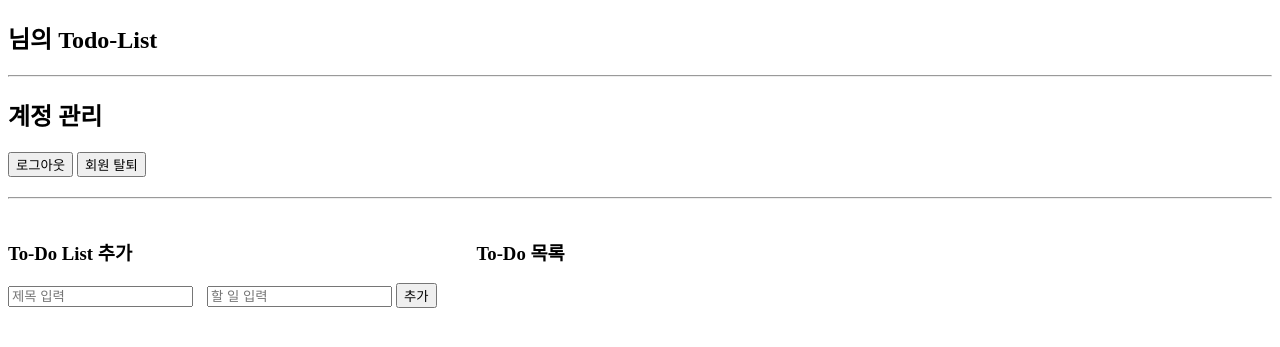
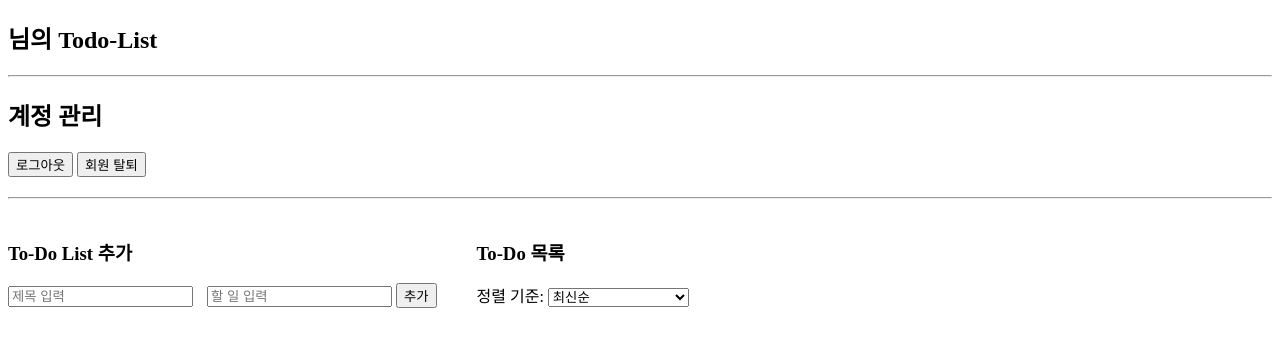
Before and after one commit to Rth2608/FastApi_Todos_20201608, a FastAPI app: page / in a window 1280 px wide. Shown: the top 347 px of the page. Run offline with FastAPI, Linux system fonts and the light colour scheme; the visitor is signed in with stand-in values (Sample User, id 1); data that the repository does not hold is empty.

Commit message:
feat : todolist 제목에 따른 정렬 기준 추가 및 선택한 정렬 기준에 따라 나열

```diff
--- a/my_todo_app/templates/index.html
+++ b/my_todo_app/templates/index.html
@@ -1,8 +1,8 @@
 <!DOCTYPE html>
 <html lang="ko">
 <head>
-    <meta charset="UTF-8">
-    <meta name="viewport" content="width=device-width, initial-scale=1.0">
+  <meta charset="UTF-8" />
+  <meta name="viewport" content="width=device-width, initial-scale=1.0"/>
   <title>ToDo App</title>
 </head>
 <body>
@@ -30,6 +30,13 @@
       <!-- 오른쪽: 목록 영역 -->
       <div>
         <h3>To-Do 목록</h3>
+        <label for="sort-select">정렬 기준: </label>
+        <select id="sort-select" onchange="renderTodos()">
+          <option value="latest">최신순</option>
+          <option value="oldest">오래된순</option>
+          <option value="title-asc">제목 오름차순 (ㄱ~Z)</option>
+          <option value="title-desc">제목 내림차순 (Z~ㄱ)</option>
+        </select>
         <ul id="todo-list"></ul>
       </div>
     </div>
@@ -48,10 +55,23 @@
       });
 
       function renderTodos() {
+        const sortOption = document.getElementById("sort-select").value;
+
+        const sortedTodos = [...todos]; // 복사해서 정렬
+        if (sortOption === "latest") {
+          sortedTodos.sort((a, b) => new Date(b.timestamp) - new Date(a.timestamp));
+        } else if (sortOption === "oldest") {
+          sortedTodos.sort((a, b) => new Date(a.timestamp) - new Date(b.timestamp));
+        } else if (sortOption === "title-asc") {
+          sortedTodos.sort((a, b) => a.title.localeCompare(b.title));
+        } else if (sortOption === "title-desc") {
+          sortedTodos.sort((a, b) => b.title.localeCompare(a.title));
+        }
+
         const list = document.getElementById("todo-list");
         list.innerHTML = "";
 
-                todos.forEach((todo, index) => {
+        sortedTodos.forEach((todo, index) => {
           const li = document.createElement("li");
 
           if (todo.editing) {
@@ -81,7 +101,7 @@
 
         if (title && task) {
           const now = new Date();
-                    const timestamp = now.toLocaleString();
+          const timestamp = now.toISOString(); // 정렬을 위해 ISO 포맷으로 저장
 
           todos.push({ title, task, timestamp });
           titleInput.value = "";
@@ -110,7 +130,7 @@
           todos[index] = {
             title: newTitle,
             task: newTask,
-                        timestamp: todos[index].timestamp // 기존 시간 유지
+            timestamp: todos[index].timestamp
           };
           renderTodos();
           autoSaveTodos();
```
Lines whose indentation alone changed are shown as unchanged.
